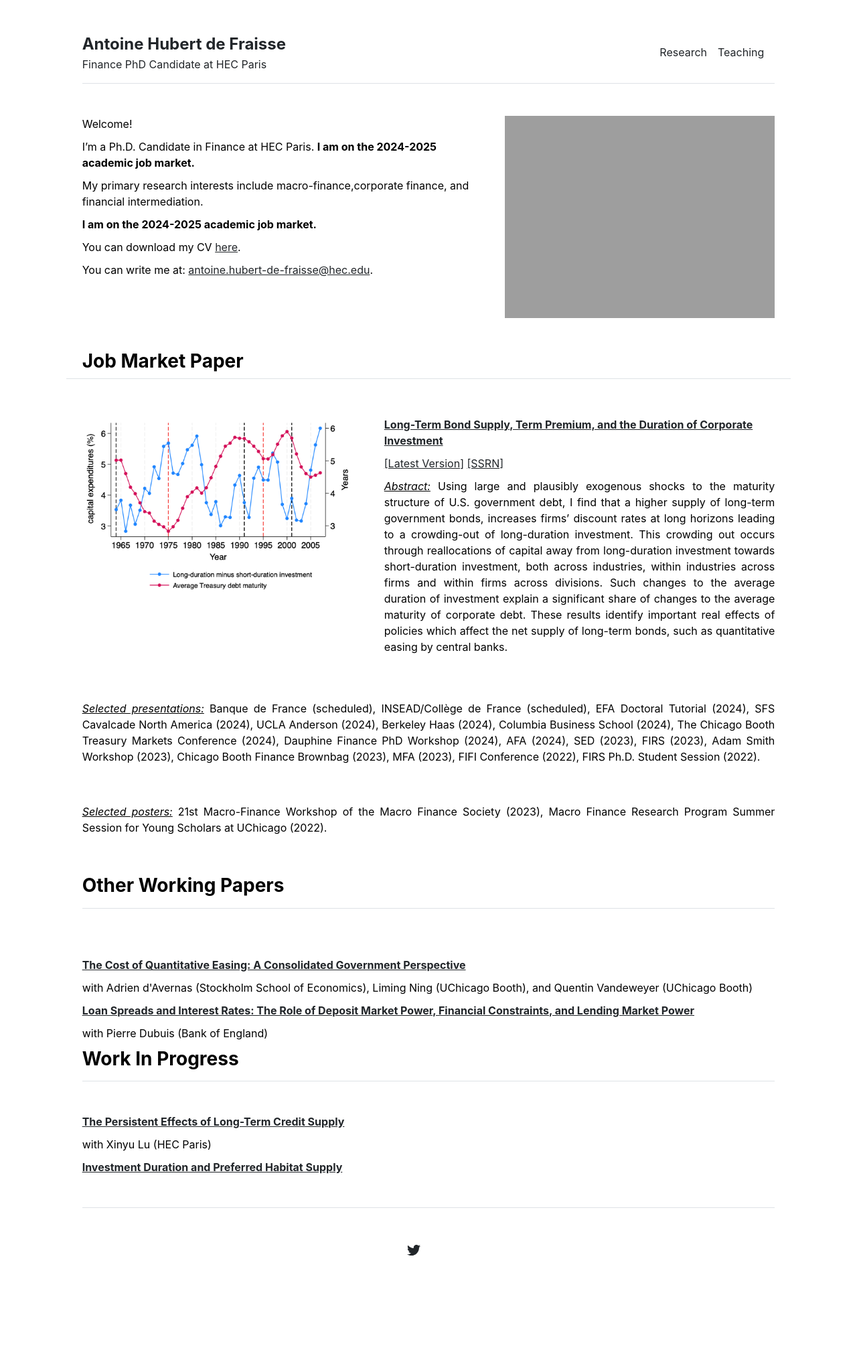
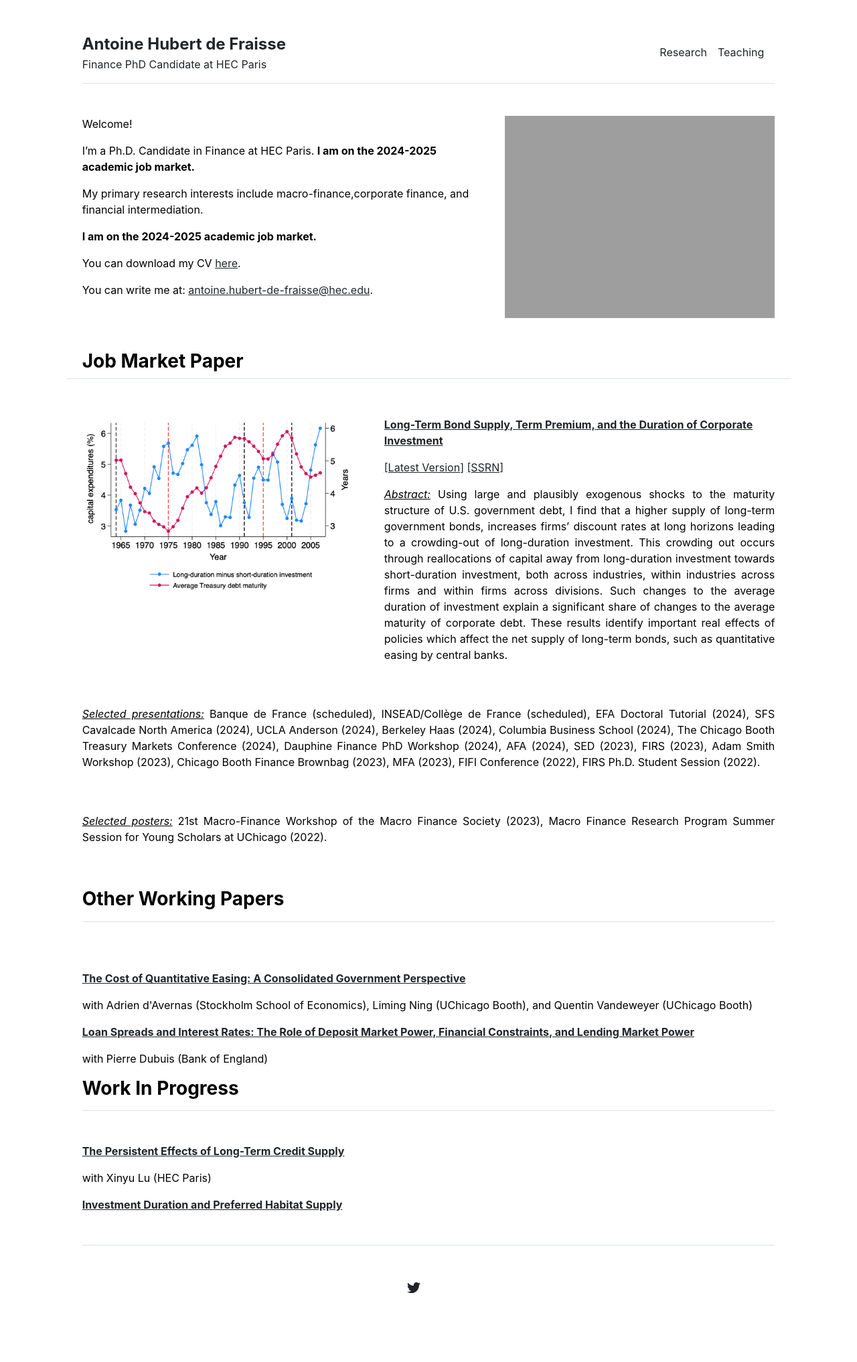
Before and after one commit to antoinehubertdefraisse/antoinehubertdefraisse.github.io, a Jekyll site: the page built from index.md, in a window 1280 px wide. Shown: the whole page at 67% size. Built offline with Jekyll 4.4.1, drawn with Linux system fonts in a browser that asks for light colours; before the commit the page ends 1978 px from its top, so only the background shows below that.

Commit message:
Update main.scss

```diff
--- a/_sass/main.scss
+++ b/_sass/main.scss
@@ -12,19 +12,3 @@ body {
 body a {
   color: $linkColor
 }
-
-p {
-    margin-bottom: 10px; /* Reduces the space between paragraphs */
-}
-
-h3 {
-    margin-bottom: 10px; /* Adjusts the space after the section heading */
-}
-
-.row.g-5.mb-5 {
-    margin-bottom: 10px; /* Adjusts the spacing between sections */
-}
-
-.col-md-7 {
-    margin-bottom: 10px; /* Reduces space after the content in the right column */
-}
```
